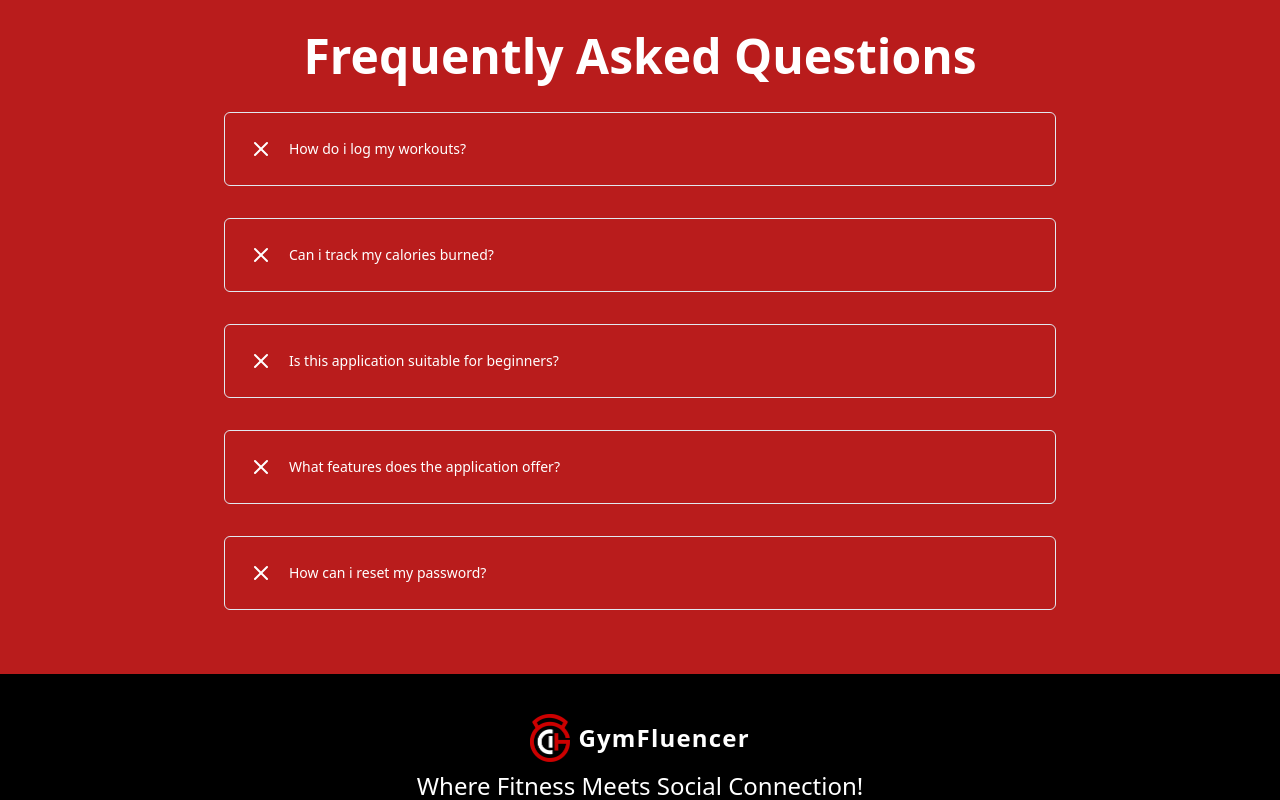
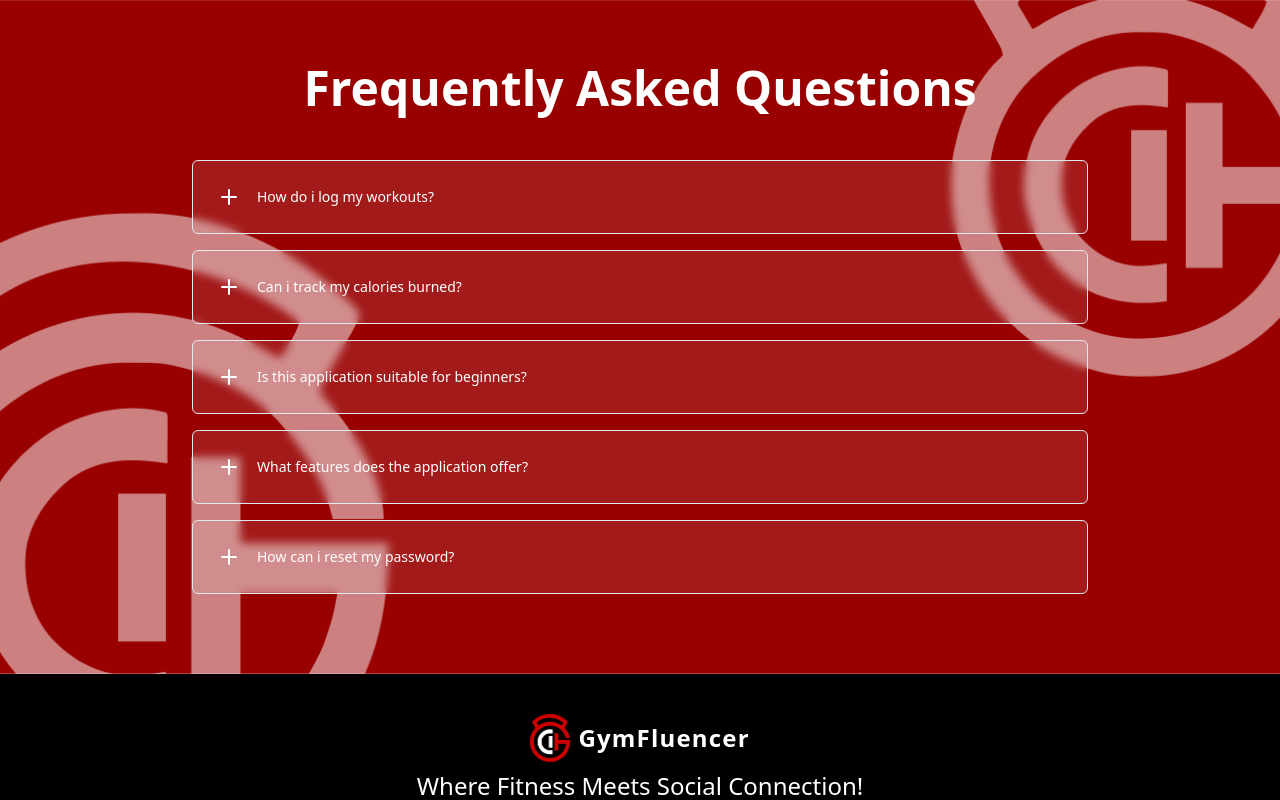
Before and after one commit to SuzyKenne/Jimfluencer, a React (Vite) app: page / in a window 1280 px wide. Shown: the top 800 px of the page. Built offline with nearby package versions, Linux system fonts and the light colour scheme.

Commit message:
added background-image

```diff
--- a/src/components/sections/Faqs/Faqs.tsx
+++ b/src/components/sections/Faqs/Faqs.tsx
@@ -28,31 +28,46 @@ import {
   };
 
   return (
-      <div className="mx-auto p-10 py-8 bg-red-700 text-white relative">
-        <h2 className="text-3xl md:text-4xl lg:text-5xl font-bold text-center mb-8">
+    <div
+      className="relative w-full bg-cover bg-center bg-no-repeat py-16 text-white -z-0"
+      style={{
+        backgroundImage: 'url("/images/Section.png")',
+        backgroundSize: 'cover',
+      }}
+    >
+      <div className="container mx-auto px-4">
+        <h2 className="text-3xl md:text-4xl lg:text-5xl font-bold text-center mb-12 text-white">
           Frequently Asked Questions
         </h2>
-        <Accordion type="single" collapsible className="w-full max-w-4xl mx-auto">
+
+        <Accordion
+          type="single"
+          collapsible
+          className="w-full max-w-4xl mx-auto"
+        >
           {faqs.map((faq, index) => (
             <AccordionItem
               key={index}
-              className="m-8 py-2 border border-creator-bg-200 px-6 rounded-md"
+              className="mb-4 py-2 border border-creator-bg-200 px-6 rounded-md bg-white/10 backdrop-blur-sm"
               value={`item-${index}`}
             >
               <AccordionTrigger onClick={() => toggleItem(index)}>
                 <span className="flex items-center">
                   {openItems[index] ? (
+                    <X className="h-6 w-6 mr-4 text-white transition-transform duration-200" />
+                  ) : (
                     <Plus className="h-6 w-6 mr-4 text-white transition-transform duration-200" />
-                  ) : (
-                    <X className="h-6 w-6 mr-4 text-white transition-transform duration-200" />
                   )}
                   {faq.question}
                 </span>
               </AccordionTrigger>
-              <AccordionContent>{faq.answer}</AccordionContent>
+              <AccordionContent className="text-white">
+                {faq.answer}
+              </AccordionContent>
             </AccordionItem>
           ))}
         </Accordion>
+      </div>
     </div>
   );
 }
```
Also changed, not shown: public/images/Section.png (added). Lines whose indentation alone changed are shown as unchanged.
